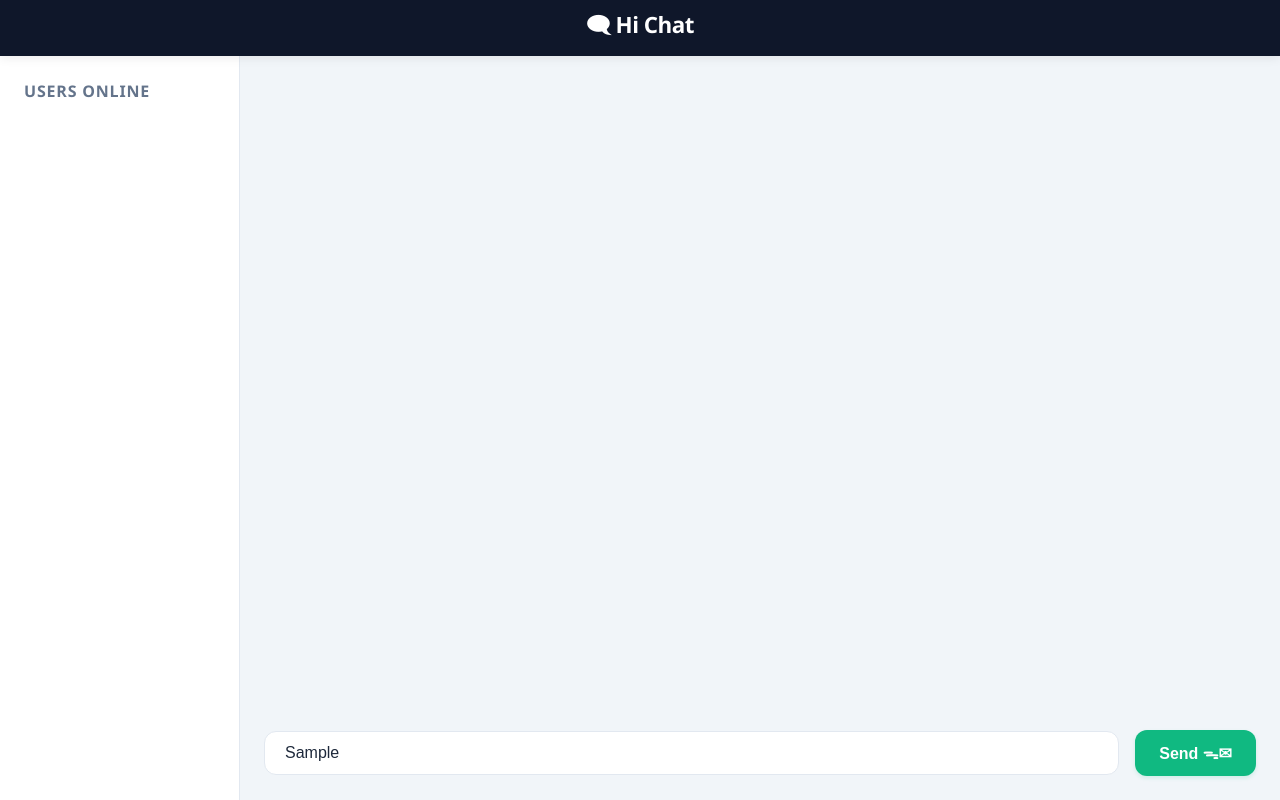
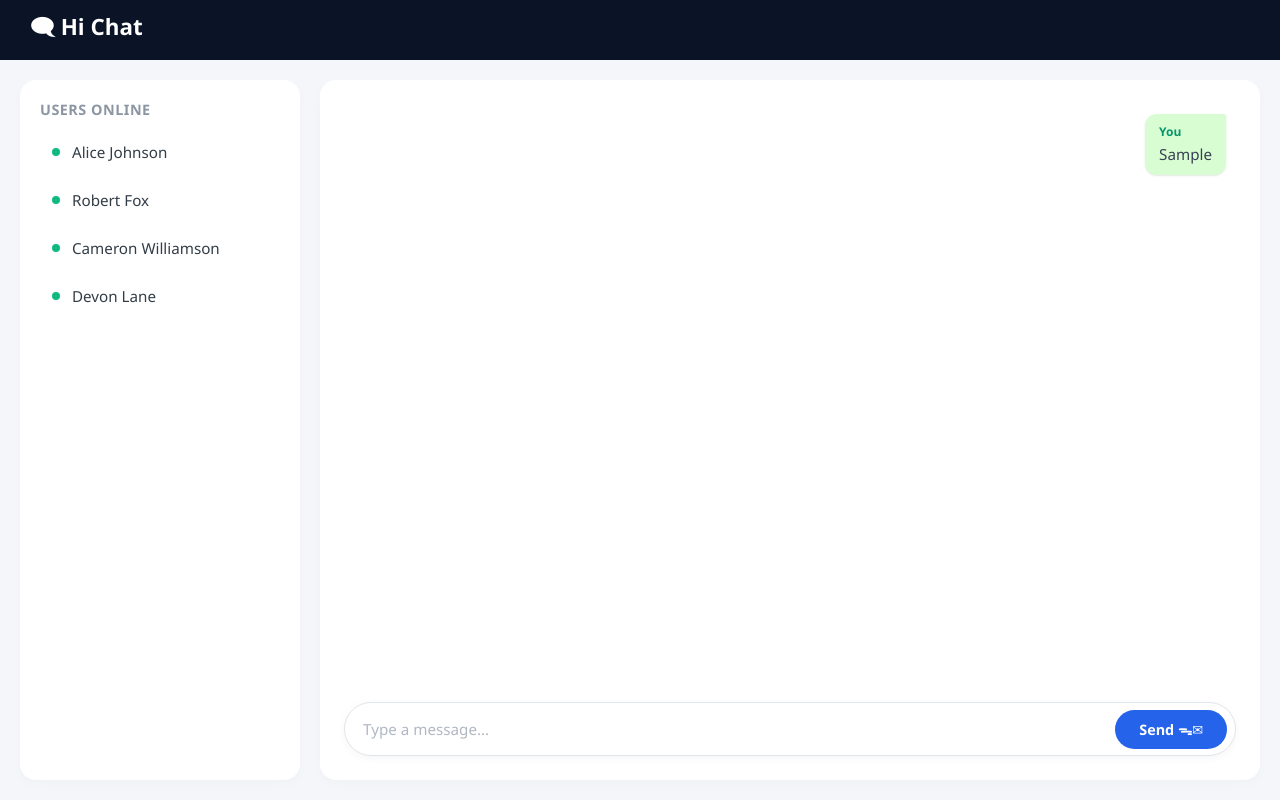
Before and after one commit to Cyber-Akshat/Secure-Chat-App-Simulation-, a plain HTML site: page UI Design/index.html in a window 1280 px wide. Both pictures are taken after typing "Sample" into the empty fields and a click on the button "Send ᯓ✉︎". Drawn offline with Linux system fonts and the light colour scheme.

Commit message:
Feat: Complete modern UI layout with WhatsApp-style chat bubbles and typing indicator

```diff
--- a/UI Design/app.js
+++ b/UI Design/app.js
@@ -2,7 +2,7 @@
 // ONLINE USERS FUNCTIONS
 // ============================================================================
 
-// Updates the list of online users displayed in the sidebar
+// Updates the list of online users displayed in the sidebar with matching status indicators
 function updateUserList(usernames) {
 
   // Get the <ul> element that contains the user list
@@ -14,20 +14,33 @@ function updateUserList(usernames) {
   // Loop through each username received from the server
   for (const username of usernames) {
 
-    // Create a new <li> element for this user
+    // Create a new <li> element for this user wrapper
     const listItem = document.createElement("li");
 
-    // Set the visible text of the list item to the username
-    listItem.textContent = username;
+    // Create a little span for the online status dot indicator seen in the design
+    const statusDot = document.createElement("span");
+    statusDot.style.width = "8px";
+    statusDot.style.height = "8px";
+    statusDot.style.backgroundColor = "#10b981"; // Vibrant emerald green dot
+    statusDot.style.borderRadius = "50%";
+    statusDot.style.marginRight = "12px";
+    statusDot.style.display = "inline-block";
+
+    // Create a span to hold the actual text name
+    const nameSpan = document.createElement("span");
+    nameSpan.textContent = username;
 
     // Add a tooltip that appears when the user hovers over the username
-    // Example: "Alice is connected and active in this server."
     listItem.setAttribute(
       "title",
       `${username} is connected and active in this server.`
     );
 
-    // Add the completed list item to the online users list
+    // Assemble the components: Drop the dot and name inside the list item
+    listItem.appendChild(statusDot);
+    listItem.appendChild(nameSpan);
+
+    // Add the completed item to the online users list panel
     userList.appendChild(listItem);
   }
 }
@@ -57,7 +70,48 @@ function clearTypingIndicator() {
 }
 
 // ============================================================================
-// EVENT LISTENERS (Capturing User Actions)
+// CHAT CONVERSATION FUNCTIONS
+// ============================================================================
+
+// This place ensures that whenever a message is rendered, it gets structured like a proper bubble layout
+function addMessageToChat(username, messageText) {
+
+  const conversationBox = document.getElementById("conversation");
+  const template = document.getElementById("message");
+
+  // Clone our updated template blueprint structure
+  const messageClone = template.content.cloneNode(true);
+
+  // Target our precise elements using the class selectors
+  const rowDiv = messageClone.querySelector(".message-row");
+  const nameSpan = messageClone.querySelector(".sender-name");
+  const textParagraph = messageClone.querySelector(".message-text");
+
+  // Fill in the details
+  nameSpan.textContent = username;
+  textParagraph.textContent = messageText;
+
+  // Decide if this is a message sent by you or someone else to assign bubble styling
+  if (username.toLowerCase() === "you") {
+    rowDiv.classList.add("sent");
+  } else {
+    rowDiv.classList.add("received");
+  }
+
+  // Clear out the startup "Welcome" layout banner if this is the first message
+  if (conversationBox.querySelector('h2')) {
+    conversationBox.replaceChildren();
+  }
+
+  // Inject the message directly into the feed container!
+  conversationBox.appendChild(messageClone);
+
+  // Keep the viewport locked to the bottom scroll position
+  conversationBox.scrollTop = conversationBox.scrollHeight;
+}
+
+// ============================================================================
+// EVENT LISTENERS & INITIATIONS
 // ============================================================================
 
 // Grab the text entry box and the form from our HTML structure
@@ -78,21 +132,33 @@ messageInput.addEventListener("input", () => {
   clearTimeout(typingTimeout);
 
   // 3. Start a fresh countdown! If you don't press a key for 1.5 seconds,
-  // this place ensures we tell the server you have stopped typing.
+  // this place ensures we assume you have paused or finished.
   typingTimeout = setTimeout(() => {
     // Example: socket.emit("client-stopped-typing");
     console.log("You stopped typing.");
   }, 1500);
 });
 
-// This place ensures that when you actually hit "Send", the typing indicator resets instantly
+// This place handles form submission cleanly without loading a whole new webpage
 chatForm.addEventListener("submit", (event) => {
-  // Prevents the webpage from doing a full refresh on submit
+  // CRITICAL: Stops the browser from submitting the form data to a new blank window/reloading!
   event.preventDefault();
 
-  // Clear the timeout tracking since the message is officially sent
-  clearTimeout(typingTimeout);
+  const messageText = messageInput.value.trim();
 
-  // Reset your input field or tell the server you are done typing
-  // Example: socket.emit("client-stopped-typing");
+  if (messageText !== "") {
+    // Send it to the chat screen instantly as a formatted bubble
+    addMessageToChat("You", messageText);
+
+    // Clear out the text area so it's fresh for your next entry
+    messageInput.value = "";
+
+    // Reset our typing indicator tracker values
+    clearTimeout(typingTimeout);
+  }
 });
+
+// ----------------------------------------------------------------------------
+// Test run to see our gorgeous new UI list design in action upon load!
+// ----------------------------------------------------------------------------
+updateUserList(["Alice Johnson", "Robert Fox", "Cameron Williamson", "Devon Lane"]);
--- a/UI Design/index.html
+++ b/UI Design/index.html
@@ -1,77 +1,42 @@
 <!DOCTYPE html>
-<!-- Defines the document as an HTML5 document -->
-
 <html lang="en">
   <head>
-    <!-- Character encoding for proper text rendering -->
     <meta charset="UTF-8" />
 
-    <!-- Browser tab title -->
     <title>🗨 Hi Chat</title>
 
-    <!-- Main stylesheet -->
     <link rel="stylesheet" href="style.css" />
 
-    <!-- Main JavaScript file (loaded after HTML parsing) -->
     <script defer type="module" src="app.js"></script>
   </head>
 
   <body>
-
-    <!-- ==========================================================
-         HEADER
-         ----------------------------------------------------------
-         Displays the application title at the top of the page.
-         ========================================================== -->
     <header title="Welcome to the main chat room!">
       <h1>🗨 Hi Chat</h1>
     </header>
 
-    <!-- ==========================================================
-         ONLINE USERS SIDEBAR
-         ----------------------------------------------------------
-         Shows all currently connected users.
-         The list is populated dynamically by JavaScript.
-         ========================================================== -->
+    <div id="content-wrapper">
+
       <aside>
         <h2>Users online</h2>
 
         <ul id="users"></ul>
       </aside>
 
-    <!-- ==========================================================
-         MAIN CHAT AREA
-         ----------------------------------------------------------
-         Contains the conversation history, typing indicator,
-         and message input form.
-         ========================================================== -->
       <main id="content">
 
-      <!-- Chat messages are inserted here dynamically -->
-      <div id="conversation"></div>
-
-      <!-- Typing status display
-           Example: "Alice is typing..." -->
-      <div
-        id="typing-indicator"
-        style="
-          font-style: italic;
-          color: gray;
-          height: 20px;
-          padding-left: 10px;
-          font-size: 0.9rem;
-        "
-      >
+        <div id="conversation">
+          <div style="text-align: center;">
+            <h2 style="color: #333d47; margin-bottom: 8px;">Welcome to Hi Chat</h2>
+            <p style="color: #8c96a3; font-size: 0.95rem;">Select a user from the sidebar to start a conversation.</p>
+          </div>
         </div>
 
-      <!-- ======================================================
-           MESSAGE INPUT FORM
-           ------------------------------------------------------
-           Allows users to type and send chat messages.
-           ====================================================== -->
+        <div id="typing-indicator">
+          </div>
+
         <form id="form">
 
-        <!-- Message input field -->
           <input
             type="text"
             id="data"
@@ -80,41 +45,21 @@
             title="Press Enter or click Send to submit"
           />
 
-        <!-- Submit button -->
-        <button
-          type="submit"
-          id="send"
-          title="Send your encrypted message instantly"
-        >
-          Send ᯓ✉︎
-        </button>
-
+          <button type="submit" id="send" title="Send your encrypted message instantly">Send ᯓ✉︎</button>
         </form>
       </main>
 
-    <!-- ==========================================================
-         USER TEMPLATE
-         ----------------------------------------------------------
-         Hidden template used to generate online user entries.
-         JavaScript clones this template when users connect.
-         ========================================================== -->
-    <template id="user">
+    </div> <template id="user">
       <li></li>
     </template>
 
-    <!-- ==========================================================
-         MESSAGE TEMPLATE
-         ----------------------------------------------------------
-         Hidden template used to create chat messages.
-         - span = username
-         - p = message content
-         ========================================================== -->
     <template id="message">
-      <div>
-        <span></span>
-        <p></p>
+      <div class="message-row">
+        <div class="message-bubble">
+          <span class="sender-name"></span>
+          <p class="message-text"></p>
+        </div>
       </div>
     </template>
-
   </body>
 </html>
--- a/UI Design/style.css
+++ b/UI Design/style.css
@@ -1,223 +1,237 @@
-/* ==========================================================================
-   THEME VARIABLES
-   --------------------------------------------------------------------------
-   Centralized color palette, spacing values, border radius, and animation
-   settings used throughout the chat application.
-   ========================================================================== */
-:root {
-    --bg-dark: #0f172a;
-    --bg-light: #f8fafc;
-    --accent-green: #10b981;
-    --accent-hover: #059669;
-    --badge-green: #d1fae5;
-    --text-dark: #1e293b;
-    --border-color: #e2e8f0;
-    --radius: 12px;
-    --transition: all 0.2s ease-in-out;
+/* ============================================================================
+   GLOBAL STYLES & RESET
+   ============================================================================ */
+* {
+  margin: 0;
+  padding: 0;
+  box-sizing: border-box;
+  font-family: 'Segoe UI', Tahoma, Geneva, Verdana, sans-serif;
 }
 
-/* ==========================================================================
-   PAGE LAYOUT
-   --------------------------------------------------------------------------
-   Creates a two-column chat interface:
-   - Left: Online users sidebar
-   - Right: Main chat area
-   ========================================================================== */
 body {
-    display: grid;
-    grid-template-columns: 240px 1fr;
-    grid-template-rows: auto 1fr;
+  background-color: #f4f6fa; /* Light grey/blue background seen in the image */
   height: 100vh;
-    margin: 0;
-    padding: 0;
-    font-family: 'Segoe UI', system-ui, sans-serif;
-    color: var(--text-dark);
-    background-color: var(--bg-light);
+  display: flex;
+  flex-direction: column; /* Stacks header on top, content below */
+  overflow: hidden;
 }
 
-/* ==========================================================================
-   HEADER
-   --------------------------------------------------------------------------
-   Top navigation/banner containing the application title.
-   ========================================================================== */
+/* ============================================================================
+   DARK TOP NAVIGATION HEADER
+   ============================================================================ */
 header {
-    grid-column: 1 / -1;
-    height: 3.5rem;
+  background-color: #0b1426; /* Deep dark blue navbar */
+  color: #ffffff;
+  padding: 15px 30px;
   display: flex;
   align-items: center;
-    justify-content: center;
-    background-color: var(--bg-dark);
-    color: #fff;
-    box-shadow: 0 2px 10px rgba(0, 0, 0, 0.08);
-    z-index: 10;
+  height: 60px;
 }
 
 header h1 {
-    margin: 0;
   font-size: 1.4rem;
   font-weight: 600;
-    letter-spacing: -0.5px;
+  display: flex;
+  align-items: center;
+  gap: 10px;
 }
 
-/* ==========================================================================
+/* Wrapping structural container for layout spacing */
+#content-wrapper {
+  display: flex;
+  flex: 1;
+  padding: 20px;
+  gap: 20px; /* Space between sidebar and main panel */
+  height: calc(100vh - 60px);
+}
+
+/* ============================================================================
    ONLINE USERS SIDEBAR
-   --------------------------------------------------------------------------
-   Displays currently connected users and their status badges.
-   ========================================================================== */
+   ============================================================================ */
 aside {
-    padding: 1.5rem;
-    background-color: #fff;
-    border-right: 1px solid var(--border-color);
+  width: 280px;
+  background: #ffffff;
+  border-radius: 16px; /* Smooth rounded container */
+  padding: 20px;
+  display: flex;
+  flex-direction: column;
+  box-shadow: 0 4px 12px rgba(0, 0, 0, 0.02);
 }
 
 aside h2 {
-    margin-top: 0;
-    margin-bottom: 1rem;
-    font-size: 1rem;
+  font-size: 0.9rem;
+  color: #8c96a3; /* Muted grey title */
   text-transform: uppercase;
-    letter-spacing: 0.05em;
-    color: #64748b;
+  letter-spacing: 0.5px;
+  margin-bottom: 15px;
 }
 
-aside ul {
+#users {
   list-style: none;
-    padding: 0;
-    margin: 0;
+  display: flex;
+  flex-direction: column;
+  gap: 12px;
 }
 
-/* Individual user badge */
-aside li {
-    display: block;
-    margin-top: 0.5rem;
-    padding: 0.6rem 1rem;
-    background-color: var(--badge-green);
-    color: #065f46;
+/* Each user item in the list */
+#users li {
+  display: flex;
+  align-items: center;
+  padding: 8px 12px;
   border-radius: 8px;
+  font-size: 0.95rem;
+  color: #333d47;
   font-weight: 500;
-    font-size: 0.95rem;
-    cursor: help;
-    transition: var(--transition);
+  cursor: pointer;
+  transition: background 0.2s;
 }
 
-/* User badge hover animation */
-aside li:hover {
-    transform: translateX(5px);
-    box-shadow: 0 2px 8px rgba(16, 185, 129, 0.15);
+#users li:hover {
+  background-color: #f0f4ff; /* Slight highlight on hover */
 }
 
-/* ==========================================================================
-   MAIN CHAT AREA
-   --------------------------------------------------------------------------
-   Contains the conversation history and message input form.
-   ========================================================================== */
-main {
-    display: grid;
-    grid-template-rows: 1fr auto;
-    height: calc(100vh - 3.5rem);
-    padding: 1.5rem;
-    background-color: #f1f5f9;
-    box-sizing: border-box;
+/* ============================================================================
+   MAIN CHAT CONTENT PANEL
+   ============================================================================ */
+main#content {
+  flex: 1;
+  background: #ffffff;
+  border-radius: 16px; /* Smooth rounded window matching sidebar */
+  display: flex;
+  flex-direction: column;
+  padding: 24px;
+  box-shadow: 0 4px 12px rgba(0, 0, 0, 0.02);
+  position: relative;
 }
 
-/* Scrollable message container */
+/* ============================================================================
+   WHATSAPP-STYLE CHAT BUBBLES
+   ============================================================================ */
+
+/* The conversation container should stack messages from top to bottom */
 #conversation {
+  flex: 1;
+  overflow-y: auto;
   display: flex;
-    flex-direction: column-reverse;
-    overflow-y: auto;
-    padding-right: 0.5rem;
-    margin-bottom: 1rem;
+  flex-direction: column;
+  gap: 10px;
+  padding: 10px;
+  justify-content: flex-start; /* Keeps messages starting from the top */
+  align-items: stretch;        /* Allows rows to span full width */
 }
 
-/* Message bubble */
-#conversation > div {
-    padding: 0.85rem 1.25rem;
-    margin-bottom: 0.75rem;
-    border-radius: var(--radius);
-    background-color: #fff;
-    border: 1px solid var(--border-color);
-    box-shadow: 0 1px 3px rgba(0, 0, 0, 0.02);
-    max-width: 75%;
-    align-self: flex-start;
-    transition: var(--transition);
+/* Full-width container row to help align chat bubbles left or right */
+.message-row {
+  display: flex;
+  width: 100%;
+  margin-bottom: 4px;
 }
 
-/* Message hover effect */
-#conversation > div:hover {
-    transform: translateY(-1px);
-    box-shadow: 0 4px 12px rgba(0, 0, 0, 0.04);
+/* Default style for a chat bubble */
+.message-bubble {
+  max-width: 65%;
+  padding: 10px 14px;
+  border-radius: 12px;
+  font-size: 0.95rem;
+  line-height: 1.4;
+  box-shadow: 0 1px 2px rgba(0, 0, 0, 0.1);
+  display: flex;
+  flex-direction: column;
 }
 
-/* Sender username */
-#conversation span {
-    display: block;
-    margin-bottom: 0.2rem;
-    font-weight: 600;
-    color: var(--bg-dark);
-    font-size: 0.85rem;
+/* The small sender name inside the bubble */
+.sender-name {
+  font-size: 0.75rem;
+  font-weight: bold;
+  color: #1f2937;
+  margin-bottom: 3px;
 }
 
-/* Message text */
-#conversation p {
-    margin: 0;
-    color: #334155;
-    line-height: 1.4;
-    font-size: 0.95rem;
+/* The actual text body */
+.message-text {
+  color: #374151;
+  word-break: break-word;
 }
 
-/* ==========================================================================
-   MESSAGE INPUT FORM
-   --------------------------------------------------------------------------
-   Allows users to type and send chat messages.
-   ========================================================================== */
-form {
+/* Sent messages (YOU) - Aligns to the right with a beautiful light green tint */
+.message-row.sent {
+  justify-content: flex-end;
+}
+.message-row.sent .message-bubble {
+  background-color: #d9fdd3; /* Soft WhatsApp light-green tint */
+  border-top-right-radius: 2px; /* Distinct chat bubble corner shape */
+}
+.message-row.sent .sender-name {
+  color: #059669; /* Darker green for your name indicator */
+}
+
+/* Received messages (OTHERS) - Aligns to the left with a clean white look */
+.message-row.received {
+  justify-content: flex-start;
+}
+.message-row.received .message-bubble {
+  background-color: #ffffff;
+  border-top-left-radius: 2px;
+  border: 1px solid #e5e7eb;
+}
+.message-row.received .sender-name {
+  color: #2563eb; /* Blue name signature for clarity */
+}
+
+/* Typing state element positioning */
+#typing-indicator {
+  font-style: italic;
+  color: #8c96a3;
+  font-size: 0.85rem;
+  margin-bottom: 8px;
+  align-self: flex-start;
+  height: 20px;
+  padding-left: 10px;
+}
+
+/* ============================================================================
+   FLOATING PILL MESSAGE INPUT FORM
+   ============================================================================ */
+#form {
   display: flex;
   align-items: center;
-    margin: 0;
+  background-color: #ffffff;
+  border: 1px solid #e1e6eb;
+  border-radius: 30px; /* Fully rounded pill structure */
+  padding: 6px 8px 6px 18px;
+  box-shadow: 0 2px 8px rgba(0, 0, 0, 0.04);
 }
 
-/* Text input field */
-input {
+#data {
   flex: 1;
-    padding: 0.75rem 1.25rem;
-    border: 1px solid var(--border-color);
-    border-radius: var(--radius);
-    font-size: 1rem;
-    background-color: #fff;
-    color: var(--text-dark);
+  border: none;
   outline: none;
-    transition: var(--transition);
+  font-size: 0.95rem;
+  color: #333d47;
+  padding: 10px 0;
 }
 
-/* Input focus state */
-input:focus {
-    border-color: var(--accent-green);
-    box-shadow: 0 0 0 3px rgba(16, 185, 129, 0.12);
+#data::placeholder {
+  color: #b0b8c4;
 }
 
-/* Send button */
-button {
-    margin-left: 1rem;
-    padding: 0.75rem 1.5rem;
+/* Bright blue send button matching image */
+#send {
+  background-color: #2563eb;
+  color: white;
   border: none;
-    border-radius: var(--radius);
-    white-space: nowrap;
-    background-color: var(--accent-green);
-    color: #fff;
+  outline: none;
+  padding: 10px 24px;
+  border-radius: 20px;
   font-weight: 600;
-    font-size: 1rem;
+  font-size: 0.9rem;
   cursor: pointer;
-    transition: var(--transition);
-    box-shadow: 0 2px 4px rgba(16, 185, 129, 0.15);
+  display: flex;
+  align-items: center;
+  gap: 6px;
+  transition: background 0.2s;
 }
 
-/* Button hover state */
-button:hover {
-    background-color: var(--accent-hover);
-    transform: translateY(-1px);
-    box-shadow: 0 4px 12px rgba(16, 185, 129, 0.25);
+#send:hover {
+  background-color: #1d4ed8;
 }
-
-/* Button pressed state */
-button:active {
-    transform: translateY(1px);
-}
```
Lines whose indentation alone changed are shown as unchanged.
